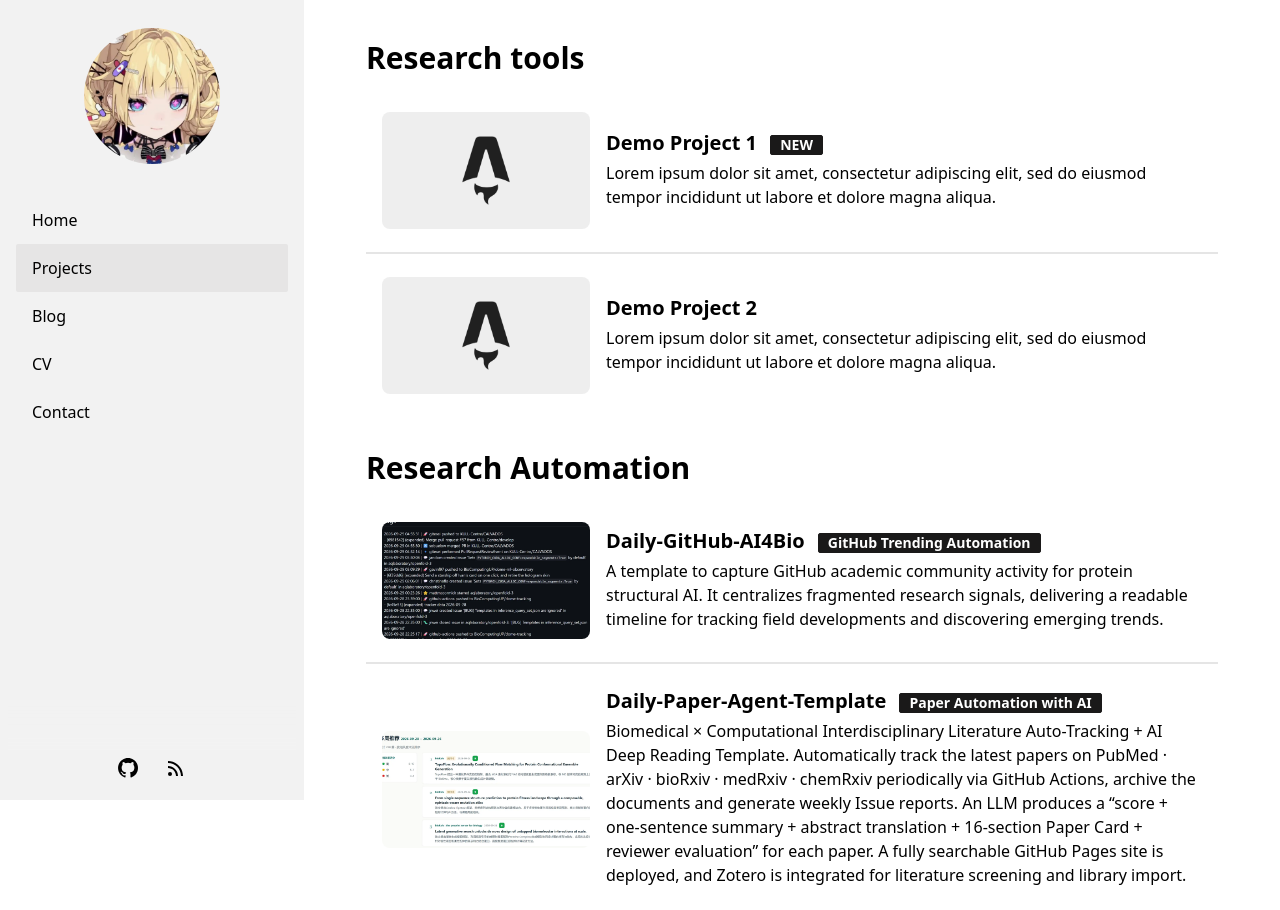
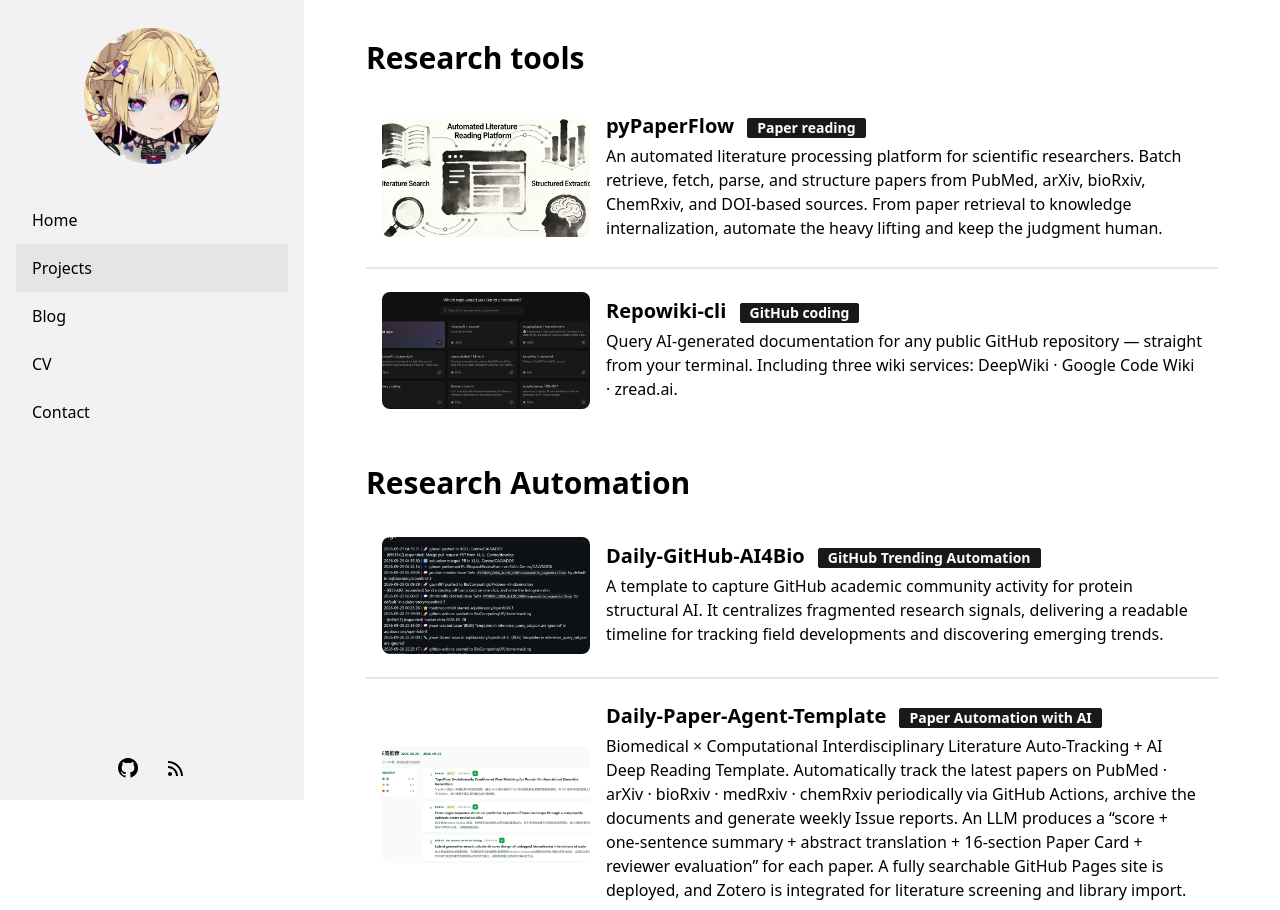
Before and after one commit to MaybeBio/maybebio.github.io, an Astro site: page /projects in a window 1280 px wide. Shown: the top 910 px of the page. Built offline with nearby package versions, Linux system fonts and the light colour scheme; Astro itself is replaced by a stand-in of ours.

Commit message:
add research tool

```diff
--- a/src/pages/projects.astro
+++ b/src/pages/projects.astro
@@ -9,18 +9,19 @@ import HorizontalCard from "../components/HorizontalCard.astro";
   </div>
 
   <HorizontalCard
-    title="Demo Project 1"
-    img="/post_img.webp"
-    desc="Lorem ipsum dolor sit amet, consectetur adipiscing elit, sed do eiusmod tempor incididunt ut labore et dolore magna aliqua."
-    url="#"
-    badge="NEW"
+    title="pyPaperFlow"
+    img="/proj_paperflow.webp"
+    desc="An automated literature processing platform for scientific researchers. Batch retrieve, fetch, parse, and structure papers from PubMed, arXiv, bioRxiv, ChemRxiv, and DOI-based sources. From paper retrieval to knowledge internalization, automate the heavy lifting and keep the judgment human."
+    url="https://maybebio.github.io/pyPaperFlow/"
+    badge="Paper reading"
   />
   <div class="divider my-0"></div>
   <HorizontalCard
-    title="Demo Project 2"
-    img="/post_img.webp"
-    desc="Lorem ipsum dolor sit amet, consectetur adipiscing elit, sed do eiusmod tempor incididunt ut labore et dolore magna aliqua."
-    url="#"
+    title="Repowiki-cli"
+    img="/proj_repowiki.webp"
+    desc="Query AI-generated documentation for any public GitHub repository — straight from your terminal. Including three wiki services: DeepWiki · Google Code Wiki · zread.ai."
+    url="https://github.com/MaybeBio/Repowiki-cli"
+    badge="GitHub coding"
   />
 
   <div>
```
Also changed, not shown: public/proj_paperflow.webp (added), public/proj_repowiki.webp (added).
